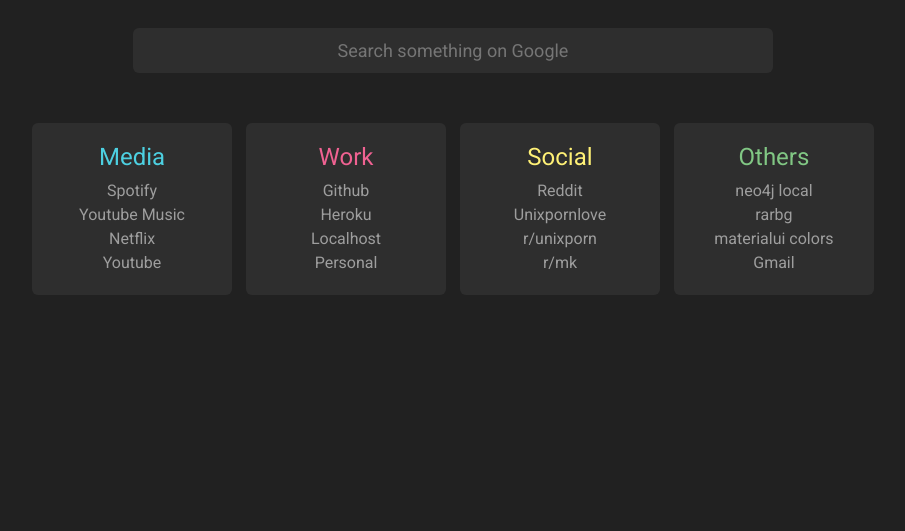
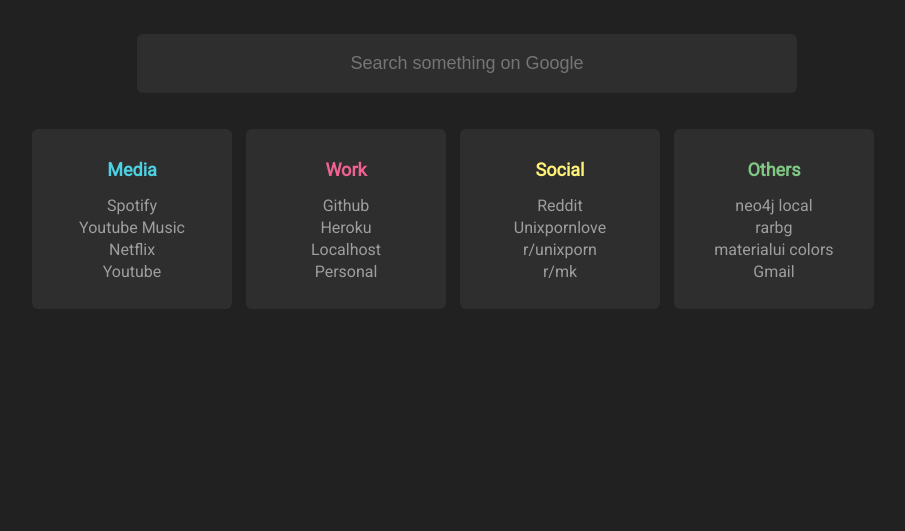
Before and after one commit to deepjyoti30/startpage, a plain HTML site: page index.html in a window 1280 px wide. Shown: the part 269-800 px from the top of the page, without its empty margins (187-1092 px from the left). Drawn offline with nearby package versions, Linux system fonts and the light colour scheme.

Commit message:
Made some fixes and removed bootstrap.

```diff
--- a/index.html
+++ b/index.html
@@ -4,14 +4,11 @@
     <meta charset="UTF-8">
     <meta name="viewport" content="width=device-width, initial-scale=1.0">
     <title>startpage</title>
-    <!--Bootsrap CSS-->
-    <link rel="stylesheet" href="https://cdn.jsdelivr.net/npm/bootstrap@4.4.1/dist/css/bootstrap.min.css">
-    <link rel="stylesheet" href="https://cdnjs.cloudflare.com/ajax/libs/font-awesome/5.11.2/css/all.css">
     <!--Custom CSS-->
     <link rel="stylesheet" href="css/main.css">
 </head>
 <body>
-    <div id="main" class="my-auto py-5 main">
+    <div id="main" class="main">
         <div id="message">
             <h1>Hey Deepjyoti, Good Morning!</h1>
         </div>
@@ -51,9 +48,6 @@
     </div>
     <!-- JQuery -->
     <script type="text/javascript" src="https://cdnjs.cloudflare.com/ajax/libs/jquery/3.4.1/jquery.min.js"></script>
-    <!--Bootstrap JS files-->
-    <script src="https://cdn.jsdelivr.net/npm/popper.js@1.16.0/dist/umd/popper.min.js" integrity="sha384-Q6E9RHvbIyZFJoft+2mJbHaEWldlvI9IOYy5n3zV9zzTtmI3UksdQRVvoxMfooAo" crossorigin="anonymous"></script>
-    <script src="https://cdn.jsdelivr.net/npm/bootstrap@4.4.1/dist/js/bootstrap.min.js"></script>
     <!--Custom JS-->
     <script src="js/main.js"></script>
 </body>
--- a/scss/main.scss
+++ b/scss/main.scss
@@ -11,7 +11,7 @@
 }
 
 body {
-    height: 100vh;
+    height: 97.5vh;
     display: flex;
     align-items: center;
     justify-content: center;
@@ -65,11 +65,16 @@
         .sqr {
             display: inline-block;
             margin: 20px 5px 0 5px;
-            width: 200px;
+            width: 170px;
             background: lighten($background, 5);
-            padding: 20px 15px;
+            padding: 15px 15px;
             border-radius: 6px;
             min-height: 150px;
+
+            h4 {
+                font-size: 18px;
+                margin: 15px;
+            }
 
             &:hover {
                 box-shadow: 0 1px 3px rgba(0,0,0,0.12), 0 1px 2px rgba(0,0,0,0.24);
@@ -81,6 +86,8 @@
                 font-size: 16px;
                 transition: .1s ease-in;
                 display: block;
+                text-decoration: none;
+                line-height: 22px;
 
                 &:hover {
                     color: $foreground;
```
Also changed, not shown: css/main.css.
